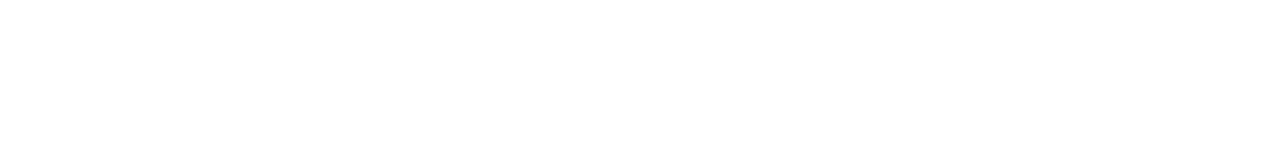
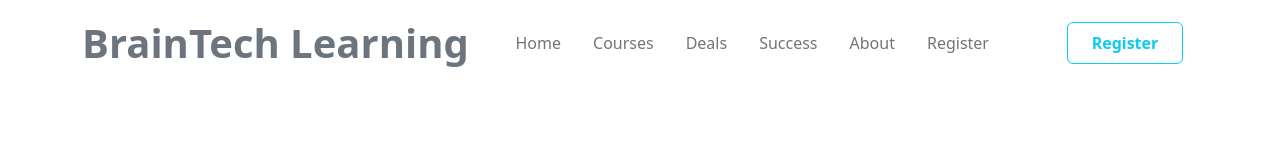
Before and after one commit to ibrahim1612/BrainTech-Learning, a plain HTML site: page index.html in a window 1280 px wide. Drawn offline with nearby package versions, Linux system fonts and the light colour scheme.

Commit message:
navbar created

```diff
--- a/index.html
+++ b/index.html
@@ -9,8 +9,46 @@
   <link href="https://cdn.jsdelivr.net/npm/bootstrap@5.2.0/dist/css/bootstrap.min.css" rel="stylesheet"
     integrity="sha384-gH2yIJqKdNHPEq0n4Mqa/HGKIhSkIHeL5AyhkYV8i59U5AR6csBvApHHNl/vI1Bx" crossorigin="anonymous">
 </head>
+<body>
+  <header>
+    <!-- Navbar Start -->
+    <nav class="navbar navbar-expand-lg" aria-label="Tenth navbar example">
+      <div class="container">
+        <a class="navbar-brand fs-1 fw-bold text-secondary" href="#">BrainTech Learning</a>
+        <button class="navbar-toggler" type="button" data-bs-toggle="collapse" data-bs-target="#navbarsExample08" aria-controls="navbarsExample08" aria-expanded="false" aria-label="Toggle navigation">
+          <span class="navbar-toggler-icon"></span>
+        </button>
 
-<body>
+        <div class="collapse navbar-collapse justify-content-md-center" id="navbarsExample08">
+          <ul class="navbar-nav">
+            <li class="nav-item mx-2">
+              <a class="nav-link" aria-current="page" href="#">Home </a>
+            </li>
+            <li class="nav-item  mx-2">
+              <a class="nav-link" href="#">Courses </a>
+            </li>
+            <li class="nav-item  mx-2">
+              <a class="nav-link">Deals</a>
+            </li>
+            <li class="nav-item  mx-2">
+              <a class="nav-link">Success</a>
+            </li>
+            <li class="nav-item  mx-2">
+              <a class="nav-link">About</a>
+            </li>
+            <li class="nav-item  mx-2">
+              <a class="nav-link">Register</a>
+            </li>
+          </ul>
+          <div class="col-md-3 text-end">
+            <button type="button" class="btn btn-outline-info px-4 py-2 fw-semibold">Register</button>
+          </div>
+        </div>
+      </div>
+    </nav>
+    <!-- Navbar End -->
+  </header>
+
 
   <script src="https://cdn.jsdelivr.net/npm/bootstrap@5.2.0/dist/js/bootstrap.bundle.min.js"
     integrity="sha384-A3rJD856KowSb7dwlZdYEkO39Gagi7vIsF0jrRAoQmDKKtQBHUuLZ9AsSv4jD4Xa"
```
